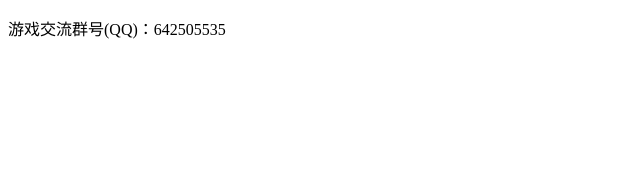
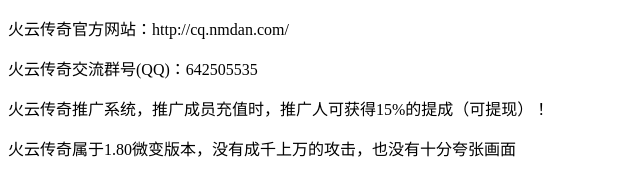
Before and after one commit to lvxiuquan/lvxiuquan.github.io, a plain HTML site: page gonggao.html in a window 1280 px wide. Shown: the whole page, without its empty margins (0-640 px from the left). Drawn offline with Linux system fonts and the light colour scheme.

Commit message:
调整公告内容

```diff
--- a/gonggao.html
+++ b/gonggao.html
@@ -5,6 +5,9 @@
     <title>火云传奇公告</title>
 </head>
 <body>
-    <p>游戏交流群号(QQ)：642505535</p>
+    <p>火云传奇官方网站：http://cq.nmdan.com/</p>
+    <p>火云传奇交流群号(QQ)：642505535</p>
+    <p>火云传奇推广系统，推广成员充值时，推广人可获得15%的提成（可提现）！</p>
+    <p>火云传奇属于1.80微变版本，没有成千上万的攻击，也没有十分夸张画面</p>
 </body>
 </html>
```
